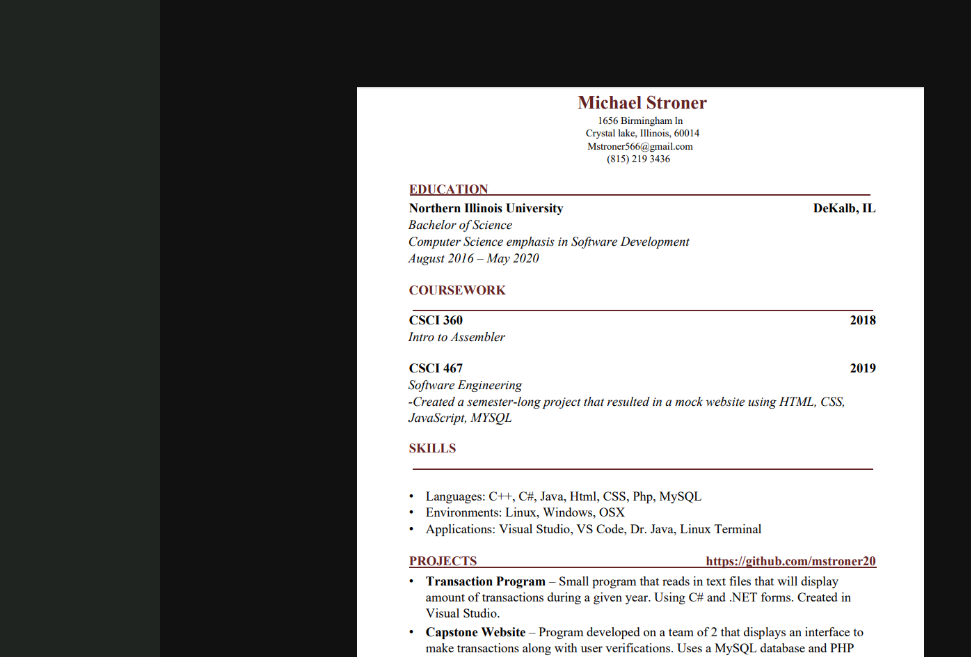
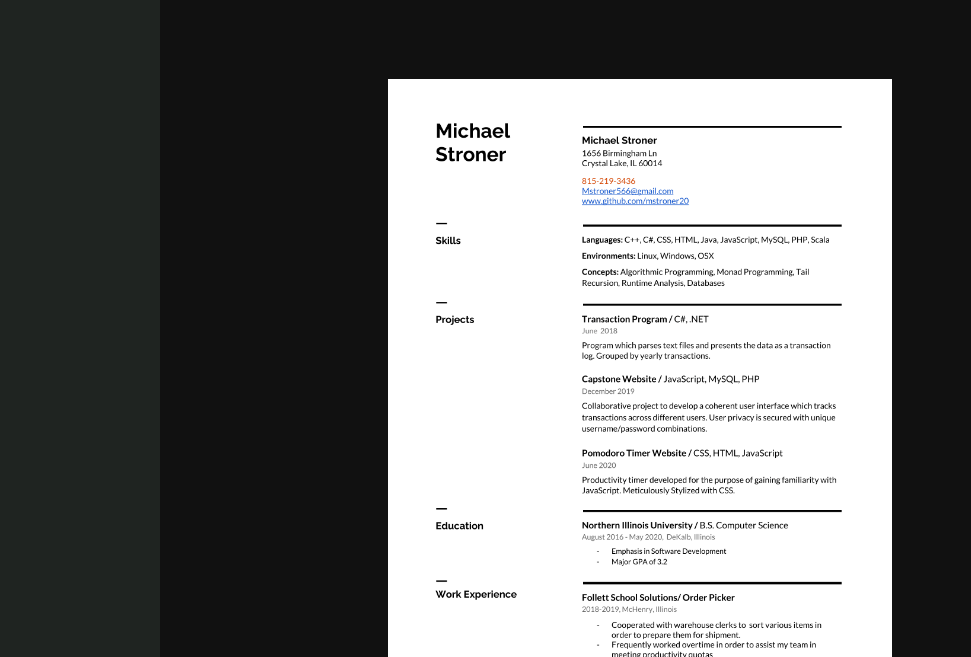
Before and after one commit to mstroner20/Portfolio, a plain HTML site: page resume.html in a window 1280 px wide. Shown: the part 143-800 px from the top of the page, without its empty margins (0-971 px from the left). Drawn offline with Linux system fonts and the light colour scheme.

Commit message:
Updated Resume
Updated Resume
Fixed Download Button

```diff
--- a/css/styles.css
+++ b/css/styles.css
@@ -277,8 +277,8 @@ p.RightText{
    text-align:center;
    height:100%;
 
-   background-image:url(../images/MikeStronerResume-1.PNG);
-   background-size:45%;
+   background-image:url(../images/Resume-1.png);
+   background-size:40%;
    background-repeat:no-repeat;
    background-position:center;
 }
```
Also changed, not shown: projects.html (+1 -1 lines), resume.html (+0 -5 lines), images/MikeStronerResume-1.PNG (deleted), images/Resume-1.png (added), 1 other file.
